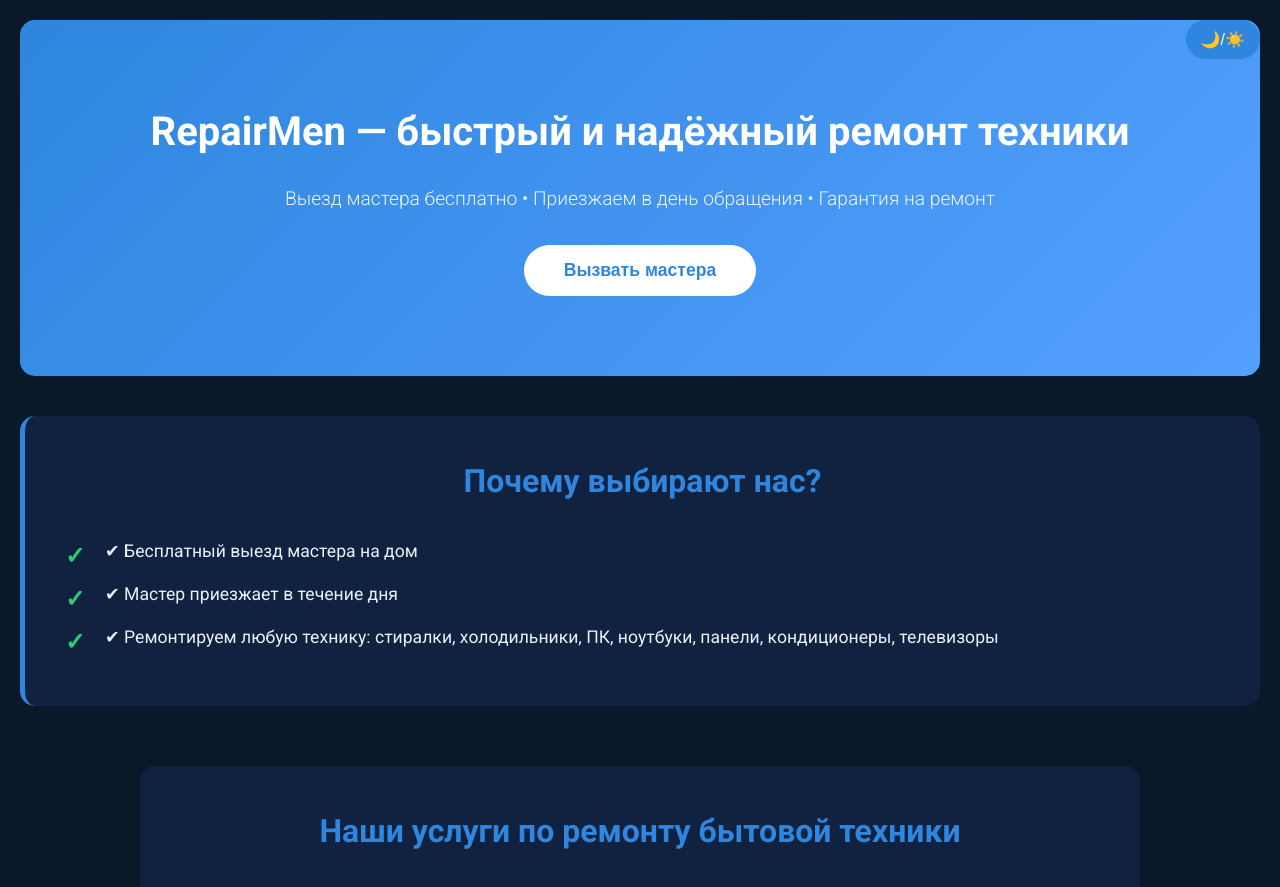
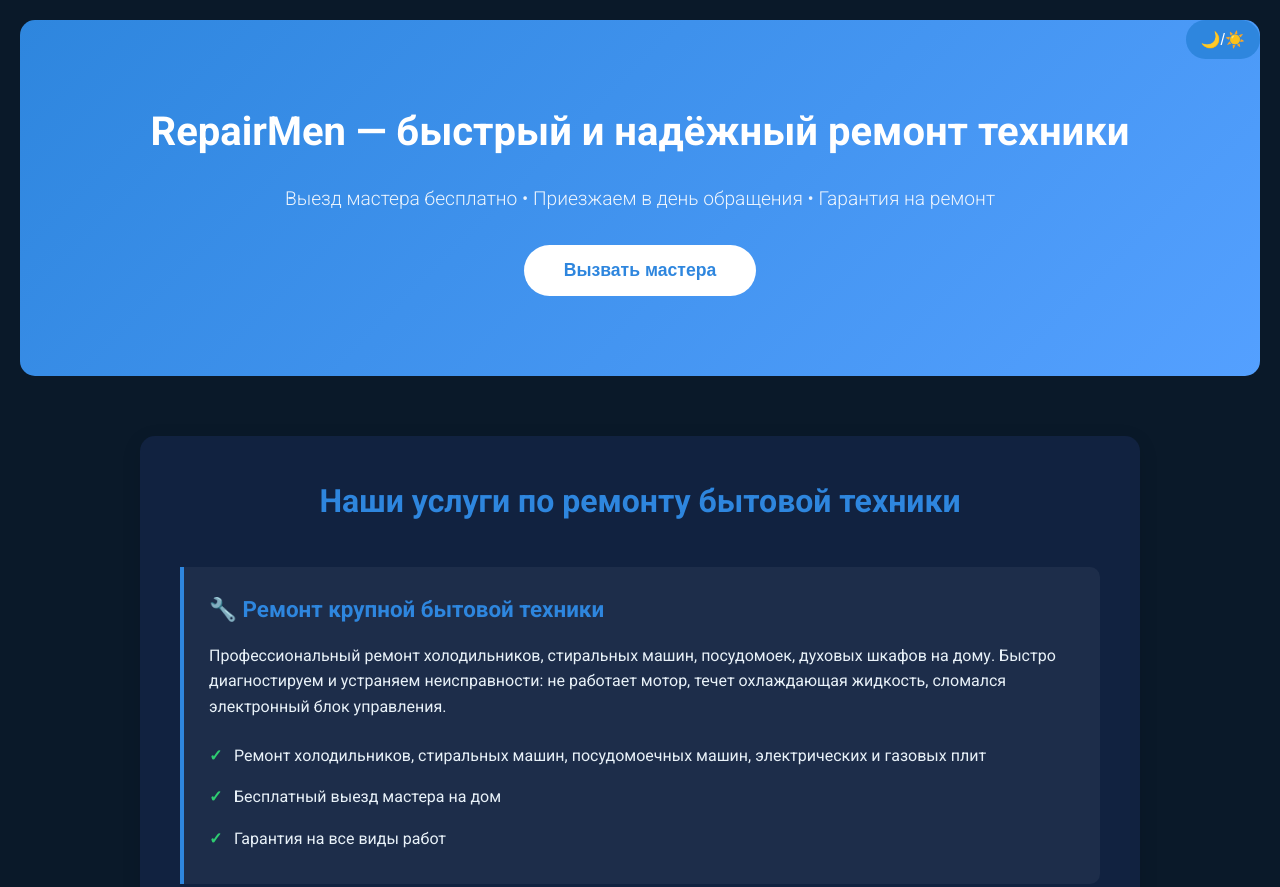
Before and after one commit to XomyaxX/RepairMen, a plain HTML site: page index.html in a window 1280 px wide. Shown: the top 887 px of the page. Drawn offline with Linux system fonts and the light colour scheme; no server answers.

Commit message:
Update index.html

```diff
--- a/index.html
+++ b/index.html
@@ -16,14 +16,6 @@
 </header>
 
 <main>
-<section class="benefits">
-<h2>Почему выбирают нас?</h2>
-<ul>
-<li>✔ Бесплатный выезд мастера на дом</li>
-<li>✔ Мастер приезжает в течение дня</li>
-<li>✔ Ремонтируем любую технику: стиралки, холодильники, ПК, ноутбуки, панели, кондиционеры, телевизоры</li>
-</ul>
-</section>
 
 <section class="services reveal">
   <h2>Наши услуги по ремонту бытовой техники</h2>
```
